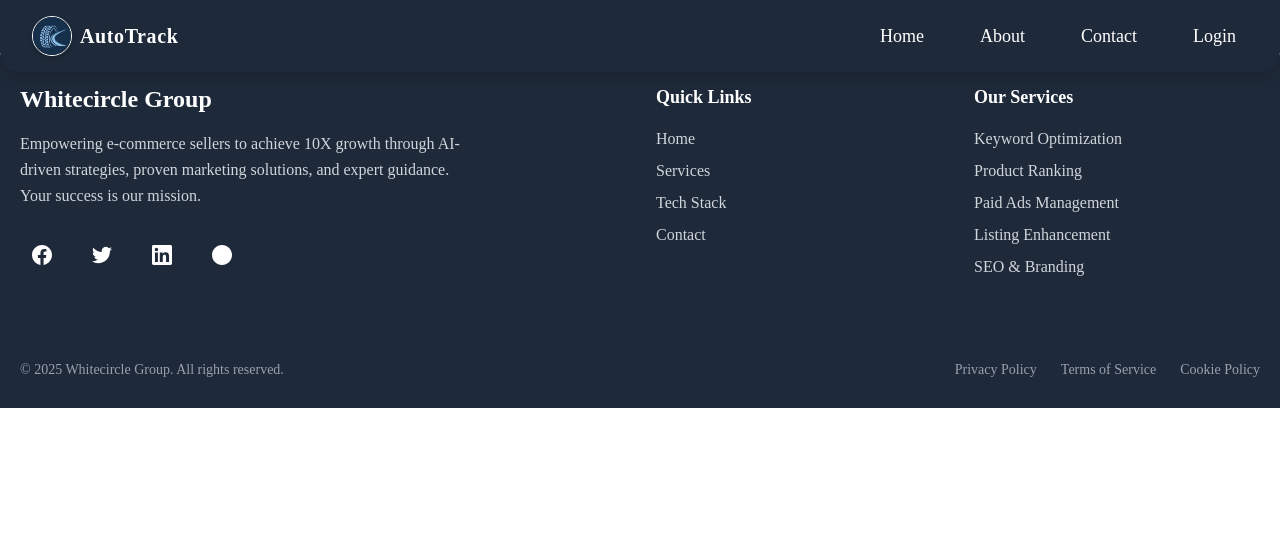
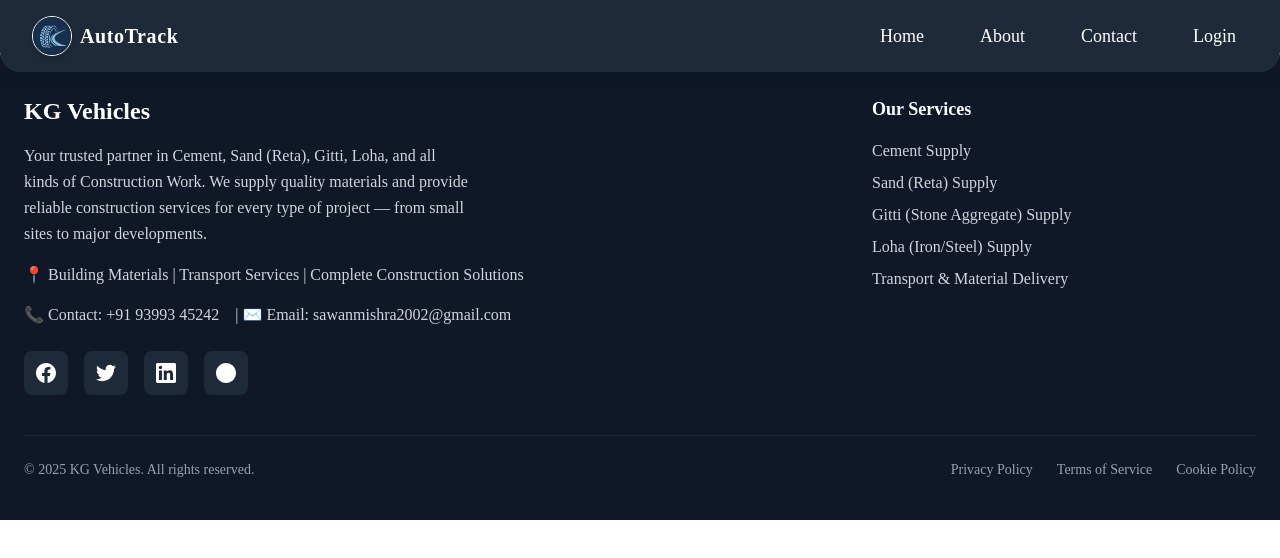
Before and after one commit to WCG-Interns/Auto-Track, a React (Vite) app in the folder client/: page /emails in a window 1280 px wide. Shown: the top 558 px of the page. Built offline with nearby package versions, Linux system fonts and the light colour scheme.

Commit message:
Update Footer.jsx

```diff
--- a/client/src/component/Footer.jsx
+++ b/client/src/component/Footer.jsx
@@ -5,7 +5,7 @@ const Footer = () => {
       href: '#',
       icon: (
         <svg className="w-5 h-5" fill="currentColor" viewBox="0 0 24 24">
-          <path d="M24 12.073c0-6.627-5.373-12-12-12s-12 5.373-12 12c0 5.99 4.388 10.954 10.125 11.854v-8.385H7.078v-3.47h3.047V9.43c0-3.007 1.792-4.669 4.533-4.669 1.312 0 2.686.235 2.686.235v2.953H15.83c-1.491 0-1.956.925-1.956 1.874v2.25h3.328l-.532 3.47h-2.796v8.385C19.612 23.027 24 18.062 24 12.073z"/>
+          <path d="M24 12.073c0-6.627-5.373-12-12-12s-12 5.373-12 12c0 5.99 4.388 10.954 10.125 11.854v-8.385H7.078v-3.47h3.047V9.43c0-3.007 1.792-4.669 4.533-4.669 1.312 0 2.686.235 2.686.235v2.953H15.83c-1.491 0-1.956.925-1.956 1.874v2.25h3.328l-.532 3.47h-2.796v8.385C19.612 23.027 24 18.062 24 12.073z" />
         </svg>
       )
     },
@@ -14,7 +14,7 @@ const Footer = () => {
       href: '#',
       icon: (
         <svg className="w-5 h-5" fill="currentColor" viewBox="0 0 24 24">
-          <path d="M23.953 4.57a10 10 0 01-2.825.775 4.958 4.958 0 002.163-2.723c-.951.555-2.005.959-3.127 1.184a4.92 4.92 0 00-8.384 4.482C7.69 8.095 4.067 6.13 1.64 3.162a4.822 4.822 0 00-.666 2.475c0 1.71.87 3.213 2.188 4.096a4.904 4.904 0 01-2.228-.616v.06a4.923 4.923 0 003.946 4.827 4.996 4.996 0 01-2.212.085 4.936 4.936 0 004.604 3.417 9.867 9.867 0 01-6.102 2.105c-.39 0-.779-.023-1.17-.067a13.995 13.995 0 007.557 2.209c9.053 0 13.998-7.496 13.998-13.985 0-.21 0-.42-.015-.63A9.935 9.935 0 0024 4.59z"/>
+          <path d="M23.953 4.57a10 10 0 01-2.825.775 4.958 4.958 0 002.163-2.723c-.951.555-2.005.959-3.127 1.184a4.92 4.92 0 00-8.384 4.482C7.69 8.095 4.067 6.13 1.64 3.162a4.822 4.822 0 00-.666 2.475c0 1.71.87 3.213 2.188 4.096a4.904 4.904 0 01-2.228-.616v.06a4.923 4.923 0 003.946 4.827 4.996 4.996 0 01-2.212.085 4.936 4.936 0 004.604 3.417 9.867 9.867 0 01-6.102 2.105c-.39 0-.779-.023-1.17-.067a13.995 13.995 0 007.557 2.209c9.053 0 13.998-7.496 13.998-13.985 0-.21 0-.42-.015-.63A9.935 9.935 0 0024 4.59z" />
         </svg>
       )
     },
@@ -23,52 +23,53 @@ const Footer = () => {
       href: 'https://www.linkedin.com/company/whitecircle-group/posts/?feedView=all',
       icon: (
         <svg className="w-5 h-5" fill="currentColor" viewBox="0 0 24 24">
-          <path d="M20.447 20.452h-3.554v-5.569c0-1.328-.027-3.037-1.852-3.037-1.853 0-2.136 1.445-2.136 2.939v5.667H9.351V9h3.414v1.561h.046c.477-.9 1.637-1.85 3.37-1.85 3.601 0 4.267 2.37 4.267 5.455v6.286zM5.337 7.433c-1.144 0-2.063-.926-2.063-2.065 0-1.138.92-2.063 2.063-2.063 1.14 0 2.064.925 2.064 2.063 0 1.139-.925 2.065-2.064 2.065zm1.782 13.019H3.555V9h3.564v11.452zM22.225 0H1.771C.792 0 0 .774 0 1.729v20.542C0 23.227.792 24 1.771 24h20.451C23.2 24 24 23.227 24 22.271V1.729C24 .774 23.2 0 22.222 0h.003z"/>
+          <path d="M20.447 20.452h-3.554v-5.569c0-1.328-.027-3.037-1.852-3.037-1.853 0-2.136 1.445-2.136 2.939v5.667H9.351V9h3.414v1.561h.046c.477-.9 1.637-1.85 3.37-1.85 3.601 0 4.267 2.37 4.267 5.455v6.286zM5.337 7.433c-1.144 0-2.063-.926-2.063-2.065 0-1.138.92-2.063 2.063-2.063 1.14 0 2.064.925 2.064 2.063 0 1.139-.925 2.065-2.064 2.065zm1.782 13.019H3.555V9h3.564v11.452zM22.225 0H1.771C.792 0 0 .774 0 1.729v20.542C0 23.227.792 24 1.771 24h20.451C23.2 24 24 23.227 24 22.271V1.729C24 .774 23.2 0 22.222 0h.003z" />
         </svg>
       )
     },
     {
-      name: 'official website',
+      name: 'Official Website',
       href: 'https://whitecirclegroup.in/',
       icon: (
         <svg className="w-5 h-5" fill="currentColor" viewBox="0 0 24 24">
-          <path d="M12.017 0C5.396 0 .029 5.367.029 11.987c0 6.62 5.367 11.987 11.988 11.987s11.987-5.367 11.987-11.987C24.014 5.367 18.647.001 12.017.001zM8.449 16.988c-1.297 0-2.448-.596-3.205-1.533L1.71 18.989c.486.486 1.141.761 1.864.761h13.852c.723 0 1.378-.275 1.864-.761l-3.534-3.534c-.757.937-1.908 1.533-3.205 1.533h-3.102z"/>
+          <path d="M12.017 0C5.396 0 .029 5.367.029 11.987c0 6.62 5.367 11.987 11.988 11.987s11.987-5.367 11.987-11.987C24.014 5.367 18.647.001 12.017.001zM8.449 16.988c-1.297 0-2.448-.596-3.205-1.533L1.71 18.989c.486.486 1.141.761 1.864.761h13.852c.723 0 1.378-.275 1.864-.761l-3.534-3.534c-.757.937-1.908 1.533-3.205 1.533h-3.102z" />
         </svg>
       )
     }
   ];
 
-  const quickLinks = [
-    { name: 'Home', href: '#home' },
-    { name: 'Services', href: '#services' },
-    { name: 'Tech Stack', href: '#tech-stack' },
-    { name: 'Contact', href: '#contact' }
-  ];
-
   const services = [
-    { name: 'Keyword Optimization', href: '#services' },
-    { name: 'Product Ranking', href: '#services' },
-    { name: 'Paid Ads Management', href: '#services' },
-    { name: 'Listing Enhancement', href: '#services' },
-    { name: 'SEO & Branding', href: '#services' }
+    { name: 'Cement Supply', href: '#services' },
+    { name: 'Sand (Reta) Supply', href: '#services' },
+    { name: 'Gitti (Stone Aggregate) Supply', href: '#services' },
+    { name: 'Loha (Iron/Steel) Supply', href: '#services' },
+    { name: 'Transport & Material Delivery', href: '#services' }
   ];
 
   return (
-    <footer className="bg-gray-800 text-white">
-      <div className="container-max section-padding py-7 px-5">
-        <div className="grid grid-cols-1 md:grid-cols-2 lg:grid-cols-4 gap-8">
+    <footer className="bg-gray-900 text-white">
+      <div className="container mx-auto py-10 px-6">
+        <div className="grid grid-cols-1 md:grid-cols-2 lg:grid-cols-3 gap-10">
           {/* Company Info */}
           <div className="lg:col-span-2">
-            <h3 className="text-2xl font-bold mb-4">Whitecircle Group</h3>
-            <p className="text-gray-300 mb-6 leading-relaxed max-w-md">
-              Empowering e-commerce sellers to achieve 10X growth through AI-driven strategies,
-              proven marketing solutions, and expert guidance. Your success is our mission.
+            <h3 className="text-2xl font-bold mb-4">KG Vehicles</h3>
+            <p className="text-gray-300 mb-4 leading-relaxed max-w-md">
+              Your trusted partner in Cement, Sand (Reta), Gitti, Loha, and all kinds of Construction Work.
+              We supply quality materials and provide reliable construction services for every type of project —
+              from small sites to major developments.
+            </p>
+            <p className="text-gray-300 mb-4">📍 Building Materials | Transport Services | Complete Construction Solutions</p>
+            <p className="text-gray-300 mb-6">
+              📞 Contact: <a href="tel:+919399345242" className="hover:text-primary-400">+91 93993 45242</a> |
+              ✉️ Email: <a href="mailto:sawanmishra2002@gmail.com" className="hover:text-primary-400">sawanmishra2002@gmail.com</a>
             </p>
             <div className="flex space-x-4">
               {socialLinks.map((social) => (
                 <a
                   key={social.name}
                   href={social.href}
+                  target="_blank"
+                  rel="noopener noreferrer"
                   className="bg-gray-800 hover:bg-primary-600 p-3 rounded-lg transition-colors duration-200"
                   aria-label={social.name}
                 >
@@ -76,23 +77,6 @@ const Footer = () => {
                 </a>
               ))}
             </div>
-          </div>
-
-          {/* Quick Links */}
-          <div>
-            <h4 className="text-lg font-semibold mb-4">Quick Links</h4>
-            <ul className="space-y-2">
-              {quickLinks.map((link) => (
-                <li key={link.name}>
-                  <a
-                    href={link.href}
-                    className="text-gray-300 hover:text-white transition-colors duration-200"
-                  >
-                    {link.name}
-                  </a>
-                </li>
-              ))}
-            </ul>
           </div>
 
           {/* Services */}
@@ -114,10 +98,10 @@ const Footer = () => {
         </div>
 
         {/* Bottom Bar */}
-        <div className="border-t border-gray-800 mt-12 pt-8">
+        <div className="border-t border-gray-800 mt-10 pt-6">
           <div className="flex flex-col md:flex-row justify-between items-center">
             <p className="text-gray-400 text-sm">
-              © 2025 Whitecircle Group. All rights reserved.
+              © 2025 KG Vehicles. All rights reserved.
             </p>
             <div className="flex space-x-6 mt-4 md:mt-0">
               <a href="#" className="text-gray-400 hover:text-white text-sm transition-colors duration-200">
```
